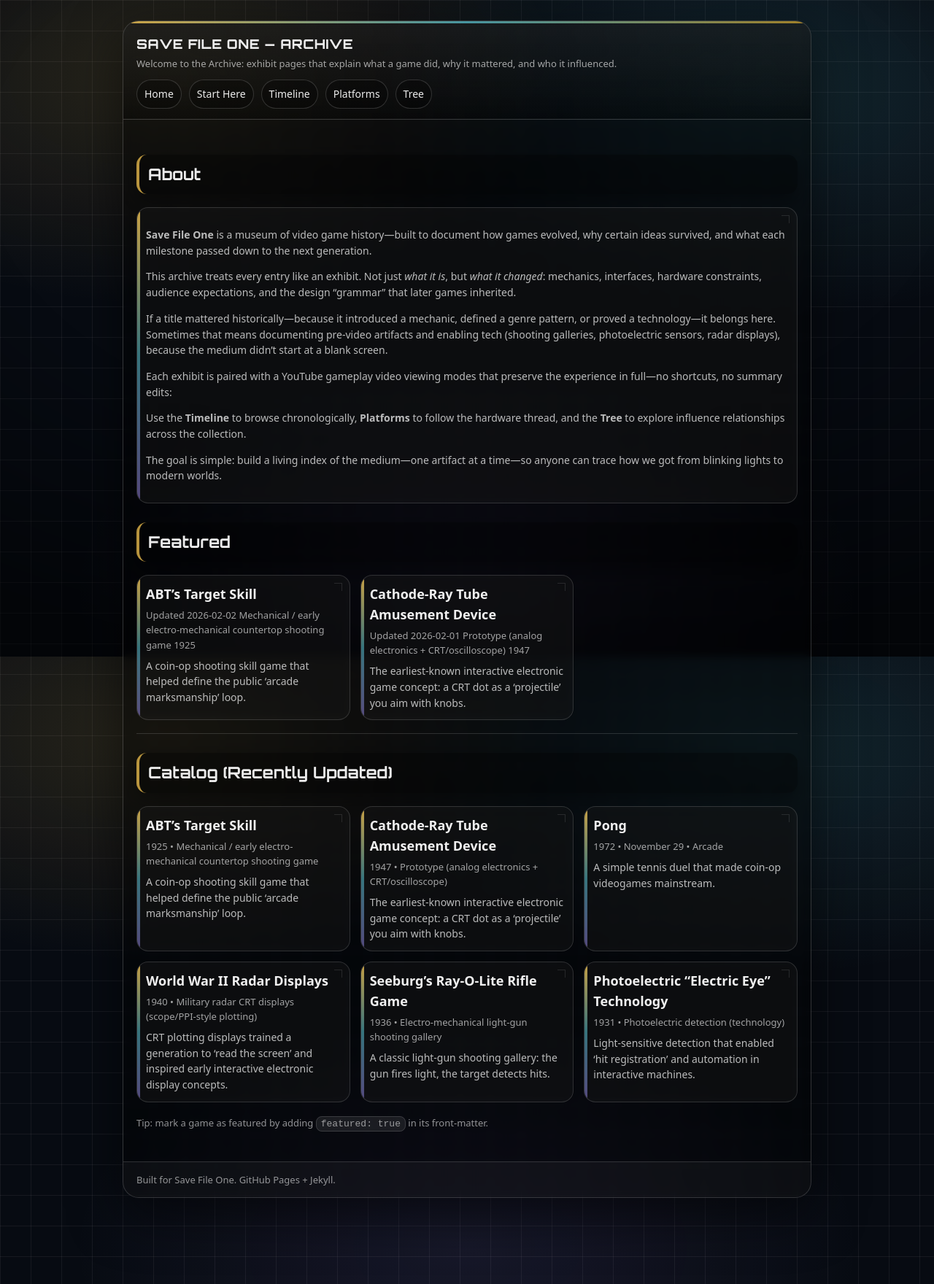
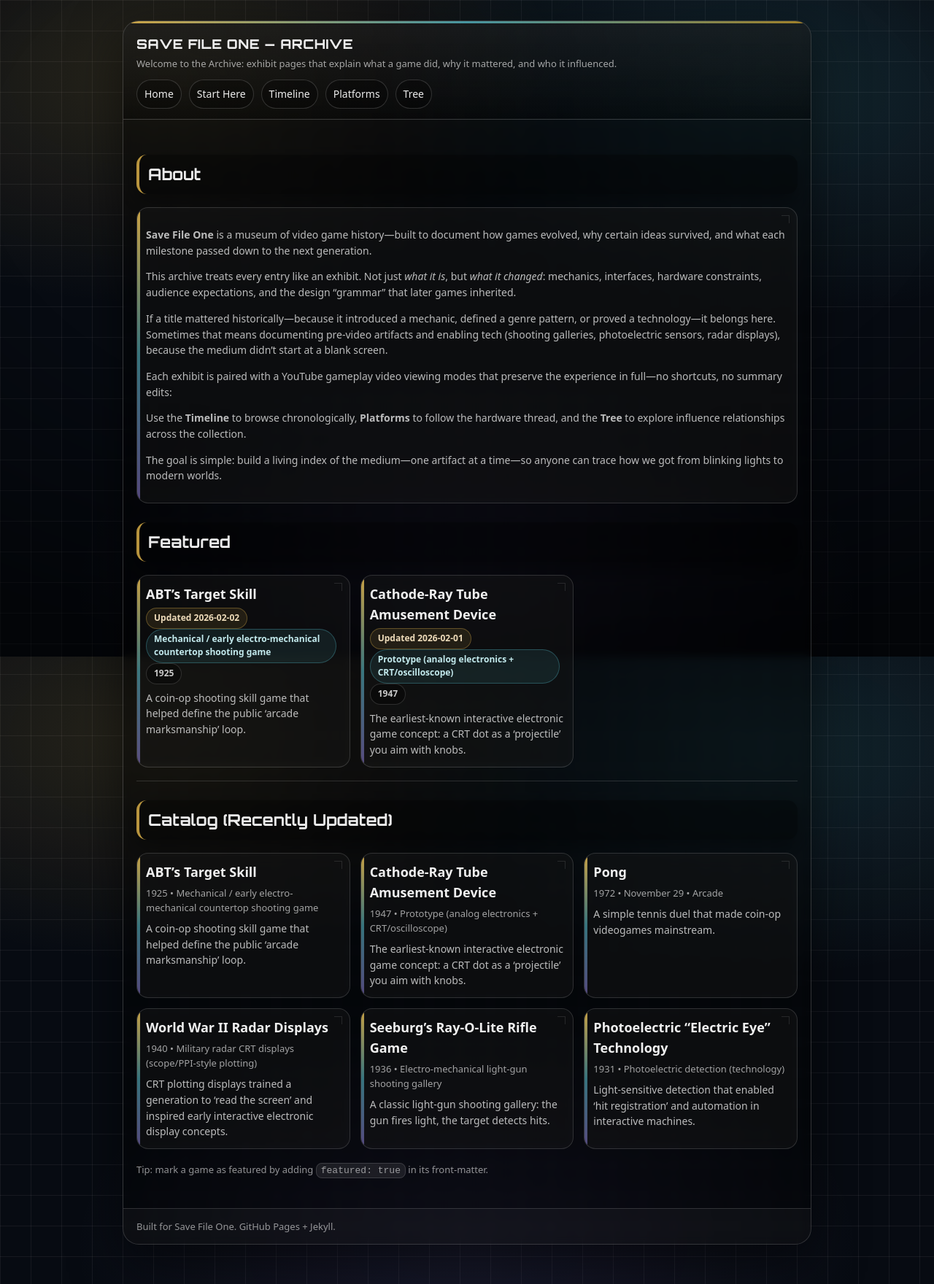
Before and after one commit to BacchusA/savefileone-archive, a Jekyll site: the page built from index.md, in a window 1280 px wide. Shown: the whole page at 73% size. Built offline with Jekyll 4.4.1, drawn with Linux system fonts in a browser that asks for light colours.

Commit message:
Update style.css

```diff
--- a/assets/style.css
+++ b/assets/style.css
@@ -877,3 +877,27 @@ h2{
   border-color: rgba(103,232,249,0.30);
   background: linear-gradient(180deg, rgba(103,232,249,0.16), rgba(0,0,0,0.22));
 }
+/* Chips / badges */
+.chip{
+  display: inline-flex;
+  align-items: center;
+  gap: 6px;
+  padding: 4px 10px;
+  border-radius: 999px;
+  border: 1px solid rgba(255,255,255,0.14);
+  background: rgba(0,0,0,0.30);
+  color: rgba(255,255,255,0.78);
+  font-size: 12px;
+  font-weight: 700;
+  margin-right: 6px;
+}
+.chip-gold{
+  border-color: rgba(245,196,81,0.30);
+  background: rgba(245,196,81,0.10);
+  color: rgba(255,235,200,0.92);
+}
+.chip-teal{
+  border-color: rgba(103,232,249,0.26);
+  background: rgba(103,232,249,0.08);
+  color: rgba(210,252,255,0.92);
+}
```
